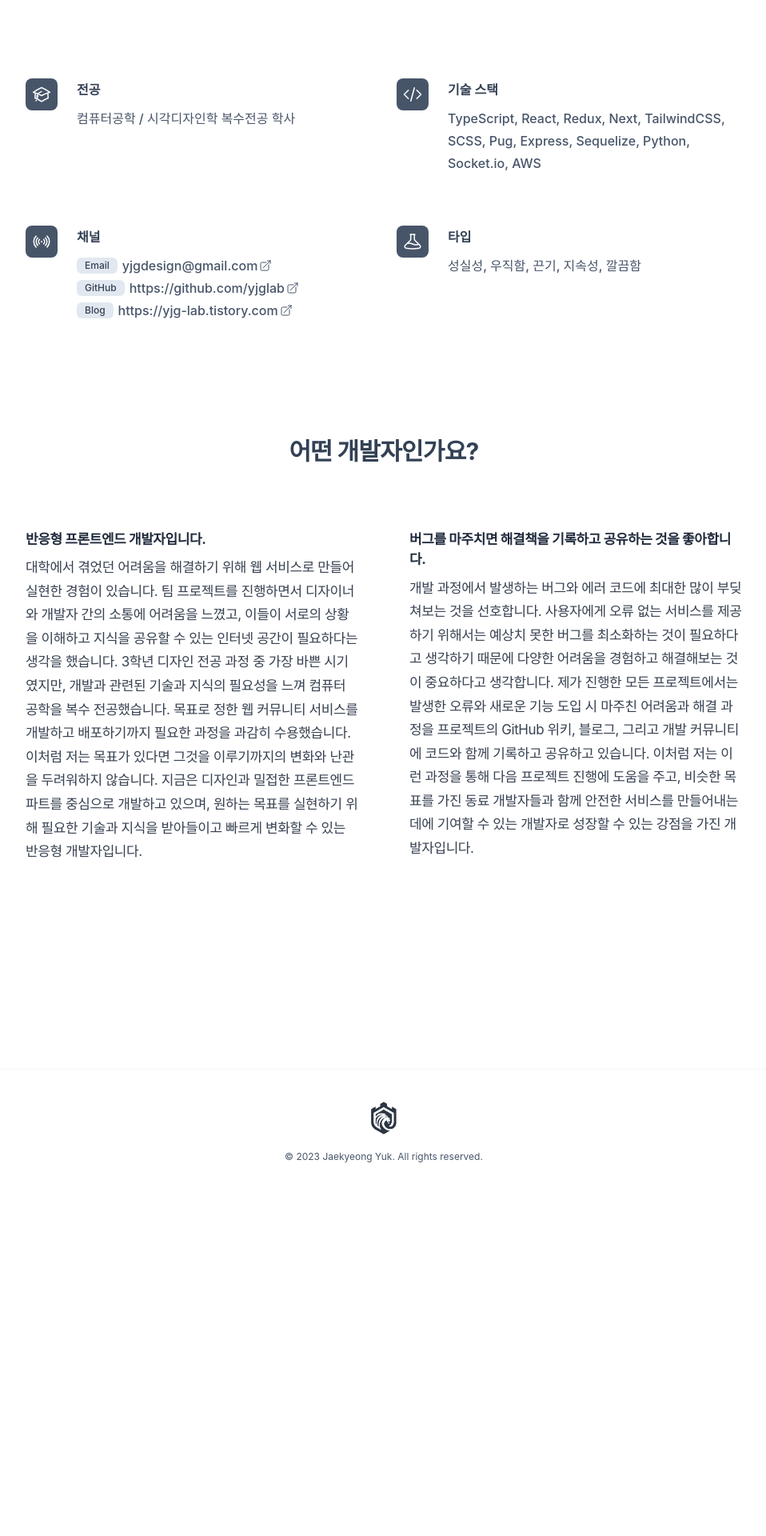
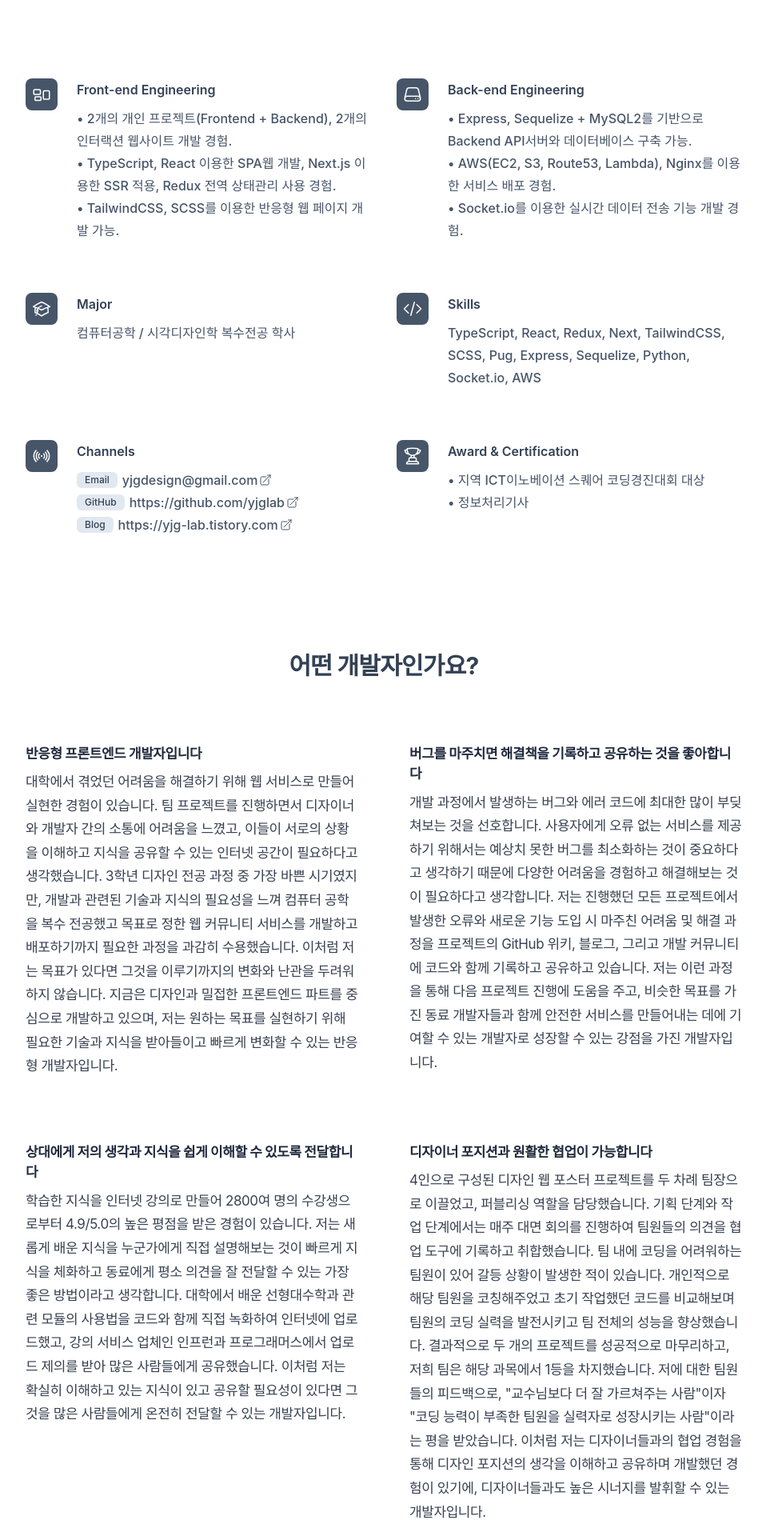
Before and after one commit to yjglab/portfolio, a React (Create React App) app: page / in a window 1280 px wide. Shown: the part 840-2760 px from the top of the page at 80% size, without its empty margins (160-1118 px from the left). Before the commit the page ends 2386 px from the top, so only its background shows below. Built offline with nearby package versions, Linux system fonts and the light colour scheme.

Commit message:
chore: data 추가, ui수정

```diff
--- a/src/components/Contents.tsx
+++ b/src/components/Contents.tsx
@@ -1,10 +1,8 @@
 import React, { FC, useEffect, useState } from 'react';
-import { Link } from 'react-router-dom';
 import Badge from './Badge';
 import DropMenu from './DropMenu';
 import { Menu } from '@headlessui/react';
 import { activities, projectsDev } from '../tools/data';
-import ThumbLoader from './ThumbLoader';
 import { Content } from '../types/Content';
 import ContentBlock from './ContentBlock';
 
@@ -24,6 +22,10 @@ const Contents: FC<Props> = ({ page }) => {
       setPageData(activities);
     }
   }, [page]);
+
+  useEffect(() => {
+    window.scrollTo(0, 0);
+  }, []);
   return (
     <div className='min-h-screen font-medium'>
       <header className='mx-auto max-w-2xl px-4 py-3 sm:px-6  lg:max-w-7xl lg:px-8'>
--- a/src/components/NavBar.tsx
+++ b/src/components/NavBar.tsx
@@ -45,10 +45,10 @@ const NavBar: FC = () => {
         <Dialog as='div' className='relative md:hidden' onClose={setOpen}>
           <Transition.Child
             as={Fragment}
-            enter='transition-opacity ease-linear duration-300'
+            enter='transition-opacity ease-linear duration-200'
             enterFrom='opacity-0'
             enterTo='opacity-100'
-            leave='transition-opacity ease-linear duration-300'
+            leave='transition-opacity ease-linear duration-200'
             leaveFrom='opacity-100'
             leaveTo='opacity-0'
           >
@@ -58,10 +58,10 @@ const NavBar: FC = () => {
           <div className='fixed inset-0 z-50 flex justify-end'>
             <Transition.Child
               as={Fragment}
-              enter='transition ease-in-out duration-300 transform'
+              enter='transition ease-in-out duration-200 transform'
               enterFrom='translate-x-full'
               enterTo='translate-x-0'
-              leave='transition ease-in-out duration-300 transform'
+              leave='transition ease-in-out duration-200 transform'
               leaveFrom='translate-x-0'
               leaveTo='translate-x-full'
             >
--- a/src/pages/Brand.tsx
+++ b/src/pages/Brand.tsx
@@ -1,6 +1,11 @@
+import { useEffect } from 'react';
 import { avatar, bloosLogoFull } from '../tools/global';
 
 const Brand = () => {
+  useEffect(() => {
+    window.scrollTo(0, 0);
+  }, []);
+
   return (
     <section className=' font-medium min-h-screen items-center flex justify-center relative isolate overflow-hidden  px-6 py-24 sm:py-32 lg:px-8'>
       <div className='mx-auto max-w-2xl lg:max-w-5xl'>
--- a/src/pages/Home.tsx
+++ b/src/pages/Home.tsx
@@ -1,12 +1,29 @@
 import { ArrowTopRightOnSquareIcon } from '@heroicons/react/24/outline';
 import Badge from '../components/Badge';
 import { me } from '../tools/data';
+import { useInView } from 'react-intersection-observer';
+import { useEffect } from 'react';
 
 const Home = () => {
+  const [about1Ref, about1InView] = useInView();
+  const [about2Ref, about2InView] = useInView();
+  const [about3Ref, about3InView] = useInView();
+  const [about4Ref, about4InView] = useInView();
+  const [about5Ref, about5InView] = useInView();
+
+  useEffect(() => {
+    window.scrollTo(0, 0);
+  }, []);
+
   return (
     <div className='bg-white py-24 sm:py-32 mt-10 font-medium'>
       <div className='mx-auto max-w-7xl px-6 lg:px-8'>
-        <div className='mx-auto max-w-2xl text-center'>
+        <div
+          ref={about1Ref}
+          className={`${
+            about1InView && 'opacity-100'
+          } opacity-0 duration-300 delay-[300ms] mx-auto max-w-2xl text-center`}
+        >
           <h2 className='text-base font-semibold leading-7 text-slate-600'>{me.title}</h2>
           <p className='mt-2 text-3xl font-bold tracking-tight text-slate-700 sm:text-4xl'>{me.name}</p>
           <div className='w-36 rounded-full overflow-hidden mx-auto my-10 shadow-slate-200 shadow-lg'>
@@ -23,7 +40,12 @@ const Home = () => {
           ))}
         </div>
 
-        <div className='mx-auto mt-16 max-w-2xl sm:mt-20 lg:mt-24 lg:max-w-4xl'>
+        <div
+          ref={about2Ref}
+          className={`${
+            about2InView && 'opacity-100'
+          } opacity-0 duration-300 delay-[300ms] mx-auto mt-16 max-w-2xl sm:mt-20 lg:mt-24 lg:max-w-4xl`}
+        >
           <dl className='grid max-w-xl grid-cols-1 gap-x-8 gap-y-10 lg:max-w-none lg:grid-cols-2 lg:gap-y-16'>
             {me.informations.map((information) => (
               <div key={information.name} className='relative pl-16'>
@@ -33,7 +55,7 @@ const Home = () => {
                   </div>
                   {information.name}
                 </dt>
-                {information.name === '채널' ? (
+                {information.name === 'Channels' ? (
                   <div className='flex flex-col mt-2 text-base leading-7 text-slate-600'>
                     <div className='flex items-center hover:text-slate-900'>
                       <Badge content='Email' />
@@ -56,22 +78,36 @@ const Home = () => {
                     </div>
                   </div>
                 ) : (
-                  <dd className='mt-2 text-base leading-7 text-slate-600'>{information.description}</dd>
+                  <dd className='mt-2 text-base leading-7 text-slate-600'>
+                    {Array.isArray(information.description)
+                      ? information.description.map((text) => <div key={text}>• {text}</div>)
+                      : information.description}
+                  </dd>
                 )}
               </div>
             ))}
           </dl>
         </div>
 
-        <div className='mx-auto mt-36 max-w-2xl text-center'>
+        <div
+          ref={about3Ref}
+          className={`${
+            about3InView && 'opacity-100'
+          } opacity-0 duration-300 delay-[300ms] mx-auto mt-36 max-w-2xl text-center`}
+        >
           <p className='mt-2 text-3xl font-bold tracking-tight text-slate-700 sm:text-3xl'>
             어떤 개발자인가요?
           </p>
         </div>
 
-        <div className='mx-auto mt-12 max-w-2xl lg:mt-14 lg:max-w-4xl'>
+        <div
+          ref={about4Ref}
+          className={`${
+            about4InView && 'opacity-100'
+          } opacity-0 duration-300 delay-[500ms] mx-auto mt-12 max-w-2xl lg:mt-14 lg:max-w-4xl`}
+        >
           <div className='text-[17px] grid grid-cols-1 gap-x-16 gap-y-10 tracking-tight sm:grid-cols-2 lg:pt-2'>
-            {me.description.self.map((s) => (
+            {me.description.self.slice(0, 2).map((s) => (
               <div key={s.title} className=' flex flex-col items-start'>
                 <div className='mt-4 font-bold text-slate-800'>{s.title}</div>
                 <div className='mt-2 font-normal leading-[1.85rem] text-gray-700'>{s.content}</div>
@@ -79,7 +115,26 @@ const Home = () => {
             ))}
           </div>
         </div>
+
+        <div
+          ref={about5Ref}
+          className={`${
+            about5InView && 'opacity-100'
+          } opacity-0 duration-300 delay-[500ms] mx-auto mt-12 max-w-2xl lg:mt-14 lg:max-w-4xl`}
+        >
+          <div className='text-[17px] grid grid-cols-1 gap-x-16 gap-y-10 tracking-tight sm:grid-cols-2 lg:pt-2'>
+            {me.description.self.slice(2, 4).map((s) => (
+              <div key={s.title} className=' flex flex-col items-start'>
+                <div className='mt-4 font-bold text-slate-800'>{s.title}</div>
+                <div className='mt-2 whitespace-pre-line font-normal leading-[1.85rem] text-gray-700'>
+                  {s.content}
+                </div>
+              </div>
+            ))}
+          </div>
+        </div>
       </div>
+
       {/* <div className='mx-auto mt-32 max-w-2xl text-center'>
         <p className='mt-2 text-2xl font-bold tracking-tight text-slate-700 sm:text-3xl'>Self Introduce</p>
         <p className='lg:text-center text-left mt-6 text-lg leading-8 text-slate-600'>
--- a/src/tools/data.ts
+++ b/src/tools/data.ts
@@ -1,4 +1,11 @@
-import { AcademicCapIcon, BeakerIcon, CodeBracketIcon, SignalIcon } from '@heroicons/react/24/outline';
+import {
+  AcademicCapIcon,
+  CodeBracketIcon,
+  RectangleGroupIcon,
+  ServerIcon,
+  SignalIcon,
+  TrophyIcon,
+} from '@heroicons/react/24/outline';
 import { avatar } from './global';
 
 export const me = {
@@ -18,33 +25,63 @@ export const me = {
     ],
     self: [
       {
-        title: '반응형 프론트엔드 개발자입니다.',
+        title: '반응형 프론트엔드 개발자입니다',
         content:
-          '대학에서 겪었던 어려움을 해결하기 위해 웹 서비스로 만들어 실현한 경험이 있습니다. 팀 프로젝트를 진행하면서 디자이너와 개발자 간의 소통에 어려움을 느꼈고, 이들이 서로의 상황을 이해하고 지식을 공유할 수 있는 인터넷 공간이 필요하다는 생각을 했습니다. 3학년 디자인 전공 과정 중 가장 바쁜 시기였지만, 개발과 관련된 기술과 지식의 필요성을 느껴 컴퓨터 공학을 복수 전공했습니다. 목표로 정한 웹 커뮤니티 서비스를 개발하고 배포하기까지 필요한 과정을 과감히 수용했습니다. 이처럼 저는 목표가 있다면 그것을 이루기까지의 변화와 난관을 두려워하지 않습니다. 지금은 디자인과 밀접한 프론트엔드 파트를 중심으로 개발하고 있으며, 원하는 목표를 실현하기 위해 필요한 기술과 지식을 받아들이고 빠르게 변화할 수 있는 반응형 개발자입니다.',
+          '대학에서 겪었던 어려움을 해결하기 위해 웹 서비스로 만들어 실현한 경험이 있습니다. 팀 프로젝트를 진행하면서 디자이너와 개발자 간의 소통에 어려움을 느꼈고, 이들이 서로의 상황을 이해하고 지식을 공유할 수 있는 인터넷 공간이 필요하다고 생각했습니다. 3학년 디자인 전공 과정 중 가장 바쁜 시기였지만, 개발과 관련된 기술과 지식의 필요성을 느껴 컴퓨터 공학을 복수 전공했고 목표로 정한 웹 커뮤니티 서비스를 개발하고 배포하기까지 필요한 과정을 과감히 수용했습니다. 이처럼 저는 목표가 있다면 그것을 이루기까지의 변화와 난관을 두려워하지 않습니다. 지금은 디자인과 밀접한 프론트엔드 파트를 중심으로 개발하고 있으며, 저는 원하는 목표를 실현하기 위해 필요한 기술과 지식을 받아들이고 빠르게 변화할 수 있는 반응형 개발자입니다.',
       },
       {
-        title: '버그를 마주치면 해결책을 기록하고 공유하는 것을 좋아합니다.',
+        title: '버그를 마주치면 해결책을 기록하고 공유하는 것을 좋아합니다',
         content:
-          '개발 과정에서 발생하는 버그와 에러 코드에 최대한 많이 부딪쳐보는 것을 선호합니다. 사용자에게 오류 없는 서비스를 제공하기 위해서는 예상치 못한 버그를 최소화하는 것이 필요하다고 생각하기 때문에 다양한 어려움을 경험하고 해결해보는 것이 중요하다고 생각합니다. 제가 진행한 모든 프로젝트에서는 발생한 오류와 새로운 기능 도입 시 마주친 어려움과 해결 과정을 프로젝트의 GitHub 위키, 블로그, 그리고 개발 커뮤니티에 코드와 함께 기록하고 공유하고 있습니다. 이처럼 저는 이런 과정을 통해 다음 프로젝트 진행에 도움을 주고, 비슷한 목표를 가진 동료 개발자들과 함께 안전한 서비스를 만들어내는 데에 기여할 수 있는 개발자로 성장할 수 있는 강점을 가진 개발자입니다.',
+          '개발 과정에서 발생하는 버그와 에러 코드에 최대한 많이 부딪쳐보는 것을 선호합니다. 사용자에게 오류 없는 서비스를 제공하기 위해서는 예상치 못한 버그를 최소화하는 것이 중요하다고 생각하기 때문에 다양한 어려움을 경험하고 해결해보는 것이 필요하다고 생각합니다. 저는 진행했던 모든 프로젝트에서 발생한 오류와 새로운 기능 도입 시 마주친 어려움 및 해결 과정을 프로젝트의 GitHub 위키, 블로그, 그리고 개발 커뮤니티에 코드와 함께 기록하고 공유하고 있습니다. 저는 이런 과정을 통해 다음 프로젝트 진행에 도움을 주고, 비슷한 목표를 가진 동료 개발자들과 함께 안전한 서비스를 만들어내는 데에 기여할 수 있는 개발자로 성장할 수 있는 강점을 가진 개발자입니다.',
+      },
+      {
+        title: '상대에게 저의 생각과 지식을 쉽게 이해할 수 있도록 전달합니다',
+        content:
+          '학습한 지식을 인터넷 강의로 만들어 2800여 명의 수강생으로부터 4.9/5.0의 높은 평점을 받은 경험이 있습니다. 저는 새롭게 배운 지식을 누군가에게 직접 설명해보는 것이 빠르게 지식을 체화하고 동료에게 평소 의견을 잘 전달할 수 있는 가장 좋은 방법이라고 생각합니다. 대학에서 배운 선형대수학과 관련 모듈의 사용법을 코드와 함께 직접 녹화하여 인터넷에 업로드했고, 강의 서비스 업체인 인프런과 프로그래머스에서 업로드 제의를 받아 많은 사람들에게 공유했습니다. 이처럼 저는 확실히 이해하고 있는 지식이 있고 공유할 필요성이 있다면 그것을 많은 사람들에게 온전히 전달할 수 있는 개발자입니다.',
+      },
+      {
+        title: '디자이너 포지션과 원활한 협업이 가능합니다',
+        content:
+          '4인으로 구성된 디자인 웹 포스터 프로젝트를 두 차례 팀장으로 이끌었고, 퍼블리싱 역할을 담당했습니다. 기획 단계와 작업 단계에서는 매주 대면 회의를 진행하여 팀원들의 의견을 협업 도구에 기록하고 취합했습니다. 팀 내에 코딩을 어려워하는 팀원이 있어 갈등 상황이 발생한 적이 있습니다. 개인적으로 해당 팀원을 코칭해주었고 초기 작업했던 코드를 비교해보며 팀원의 코딩 실력을 발전시키고 팀 전체의 성능을 향상했습니다. 결과적으로 두 개의 프로젝트를 성공적으로 마무리하고, 저희 팀은 해당 과목에서 1등을 차지했습니다. 저에 대한 팀원들의 피드백으로, "교수님보다 더 잘 가르쳐주는 사람"이자 "코딩 능력이 부족한 팀원을 실력자로 성장시키는 사람"이라는 평을 받았습니다. 이처럼 저는 디자이너들과의 협업 경험을 통해 디자인 포지션의 생각을 이해하고 공유하며 개발했던 경험이 있기에, 디자이너들과도 높은 시너지를 발휘할 수 있는 개발자입니다.',
       },
     ],
   },
   informations: [
     {
-      name: '전공',
+      name: 'Front-end Engineering',
+      description: [
+        '2개의 개인 프로젝트(Frontend + Backend), 2개의 인터랙션 웹사이트 개발 경험.',
+        'TypeScript, React 이용한 SPA웹 개발, Next.js 이용한 SSR 적용, Redux 전역 상태관리 사용 경험.',
+        'TailwindCSS, SCSS를 이용한 반응형 웹 페이지 개발 가능.',
+      ],
+      links: {},
+      icon: RectangleGroupIcon,
+    },
+    {
+      name: 'Back-end Engineering',
+      description: [
+        'Express, Sequelize + MySQL2를 기반으로 Backend API서버와 데이터베이스 구축 가능.',
+        'AWS(EC2, S3, Route53, Lambda), Nginx를 이용한 서비스 배포 경험.',
+        'Socket.io를 이용한 실시간 데이터 전송 기능 개발 경험.',
+      ],
+      links: {},
+      icon: ServerIcon,
+    },
+    {
+      name: 'Major',
       description: '컴퓨터공학 / 시각디자인학 복수전공 학사',
       links: {},
       icon: AcademicCapIcon,
     },
     {
-      name: '기술 스택',
+      name: 'Skills',
       description:
         'TypeScript, React, Redux, Next, TailwindCSS, SCSS, Pug, Express, Sequelize, Python, Socket.io, AWS',
       links: {},
       icon: CodeBracketIcon,
     },
     {
-      name: '채널',
+      name: 'Channels',
       description: '',
       links: {
         email: 'yjgdesign@gmail.com',
@@ -54,10 +91,10 @@ export const me = {
       icon: SignalIcon,
     },
     {
-      name: '타입',
-      description: '성실성, 우직함, 끈기, 지속성, 깔끔함',
+      name: 'Award & Certification',
+      description: ['지역 ICT이노베이션 스퀘어 코딩경진대회 대상', '정보처리기사'],
       links: {},
-      icon: BeakerIcon,
+      icon: TrophyIcon,
     },
   ],
 };
@@ -170,6 +207,13 @@ export const projectsDev = [
         github: 'https://github.com/yjglab/BlooBolt',
         wiki: 'https://github.com/yjglab/BlooBolt/wiki',
       },
+      issues: {
+        name: '스크롤 시 데이터가 몇차례 추가 로드되지 않는 현상',
+        description: [
+          '기존 scroll 메서드를 사용함에 따라 분기 처리가 많은 이벤트 핸들러에서 간혹 데이터 로드 요청이 누락되는 상황.',
+          'Intersection Observer를 적용해 코드 리팩토링, 여러번의 이벤트 요청 방식 제거 및 성능 개선.',
+        ],
+      },
       skills: [
         {
           name: 'Frontend',
@@ -273,6 +317,14 @@ export const projectsDev = [
         github: 'https://github.com/yjglab/BlooWays',
         wiki: 'https://github.com/yjglab/BlooWays/wiki',
       },
+      issues: {
+        name: '수신하지 않은 메시지에 대한 알림 처리',
+        description: [
+          'A에리어에 있는 사용자가 B에리어에서 전송된 메시지에 대한 수신 알림을 받지 못하는 상황.',
+          '사용자가 각 에리어별로 입장한 시간, 마지막으로 메시지를 전송한 시간을 저장 후 API 요청.',
+          '전송된 시간 보다 데이터 생성일이 더 큰 메시지의 개수를 체크, 클라이언트로 전송하여 해결.',
+        ],
+      },
       skills: [
         {
           name: 'Frontend',
@@ -356,6 +408,13 @@ export const projectsDev = [
         production: 'https://mug-lab.fly.dev',
         github: 'https://github.com/yjglab/MuG',
         wiki: 'https://github.com/yjglab/MuG/wiki',
+      },
+      issues: {
+        name: '카드 클릭/닫기 클릭 시 위치 조정',
+        description: [
+          '카드 클릭 시 카드별 위치에서 천천히 확대되며 중앙 배치, 닫기 클릭 시 원위치로 조정해야 하는 상황.',
+          '사용자 브라우저의 Viewport 크기를 계산, 클릭한 카드의 좌푯값(X, Y)을 감산하여 해결.',
+        ],
       },
       skills: [
         {
--- a/src/types/Content.ts
+++ b/src/types/Content.ts
@@ -11,6 +11,10 @@ export interface Content {
     version?: string;
     banner: string;
     link: any;
+    issues?: {
+      name: string;
+      description: string[];
+    };
     skills?: Array<{
       name: string;
       content: string;
```
Also changed, not shown: src/components/Project.tsx (+29 -8 lines).
